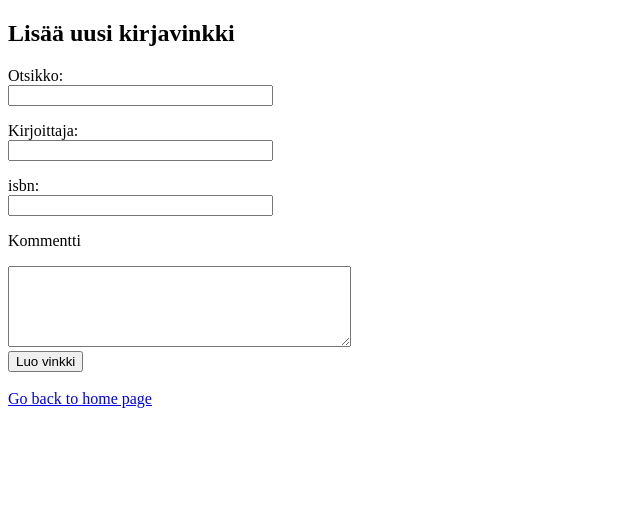
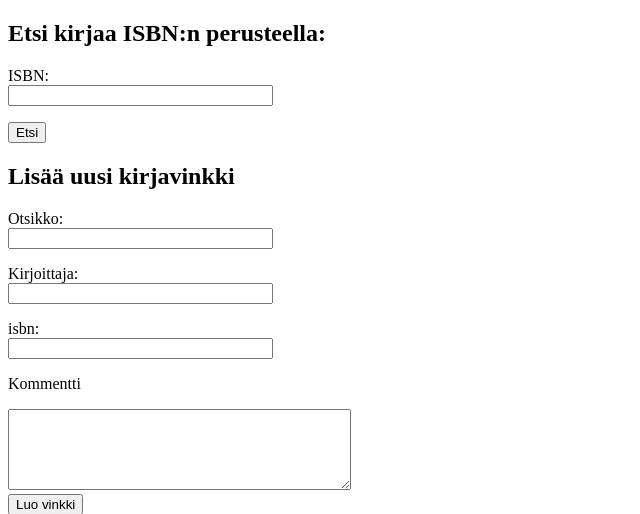
Before and after one commit to oonarauhala/ohtu-minprojekti, a Flask app: page /new_book in a window 1280 px wide. Shown: the top 514 px of the page, without its empty margins (0-640 px from the left). Run offline with Flask 2, Linux system fonts and the light colour scheme.

Commit message:
Added isbn search feature

```diff
--- a/src/routes.py
+++ b/src/routes.py
@@ -1,7 +1,8 @@
-from flask import render_template, request, redirect
+from flask import render_template, request, redirect, url_for
 from app import app
 from db_functions import DBFunctions
 from werkzeug.security import check_password_hash, generate_password_hash
+from isbnlib import meta
 
 db_functions = DBFunctions()
 
@@ -153,3 +154,22 @@ def mark_read():
         return render_template("/error.html", viesti="Luetuksi merkitseminen epäonnistui")
     else:
         return render_template("/error.html", viesti="Luetuksi merkitseminen epäonnistui")
+
+@app.route("/confirm_book", methods=["GET", "POST"])
+def confirm_book():
+    author = request.args.get("author")
+    title = request.args.get("title")
+    isbn = request.args.get("isbn")
+    return render_template("/confirm.html", author=author, title=title, isbn=isbn)
+
+
+@app.route("/isbn_search", methods=["POST"])
+def isbn_search():
+    isbn = request.form["isbn"]
+    try:
+        book = meta(isbn, service="default")
+        author = str(book["Authors"][0])
+        title = str(book["Title"])
+        return redirect(url_for("confirm_book", title=title, author=author, isbn=isbn))
+    except Exception:
+        return render_template("/error.html", viesti="invalid ISBN")
--- a/src/templates/new.html
+++ b/src/templates/new.html
@@ -2,6 +2,12 @@
 <html>
     <title>Uusi kirjavinkki</title>
    <body>
+      <h2>Etsi kirjaa ISBN:n perusteella:</h2>
+      <form action="/isbn_search" method="POST">
+         <p>ISBN:<br>
+         <input type="text" name="isbn" size="30" maxlength="17"></p>
+         <input type="submit" value="Etsi">
+      </form>
       <h2>Lisää uusi kirjavinkki</h2>
       <form action="/new_book" method="POST">
       <p>Otsikko:<br>
```
Also changed, not shown: src/templates/confirm.html (added, +19 -0 lines).
